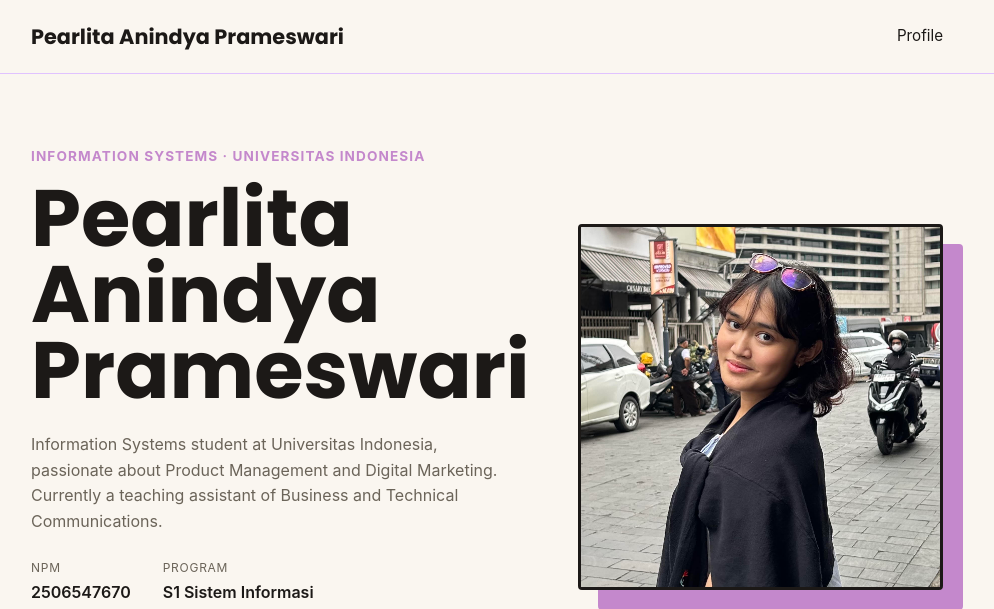
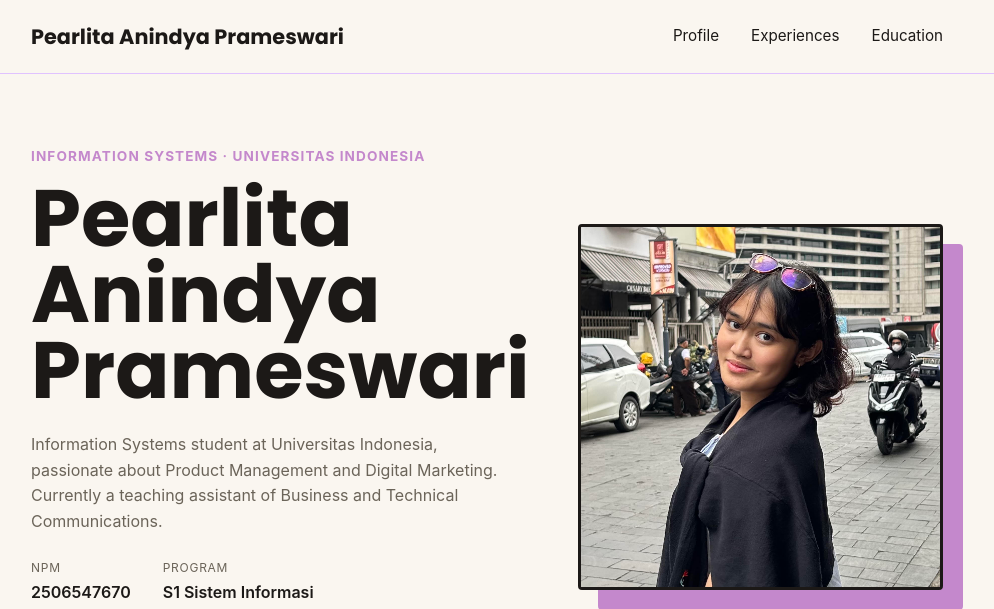
Before and after one commit to pearlitaanindya/myportofolio, a Django app: page / in a window 1280 px wide. Shown: the top 609 px of the page, without its empty margins (153-1147 px from the left). Run offline with Django 5.2, Linux system fonts and the light colour scheme.

Commit message:
feat: Add navigation bar for Experiences and Education

```diff
--- a/templates/index.html
+++ b/templates/index.html
@@ -16,6 +16,8 @@
             <a href="#profile" class="brand">Pearlita Anindya Prameswari</a>
             <nav>
                 <a href="#profile">Profile</a>
+                <a href="#experience">Experiences</a>
+                <a href="#education">Education</a>
             </nav>
         </div>
     </header>
```
